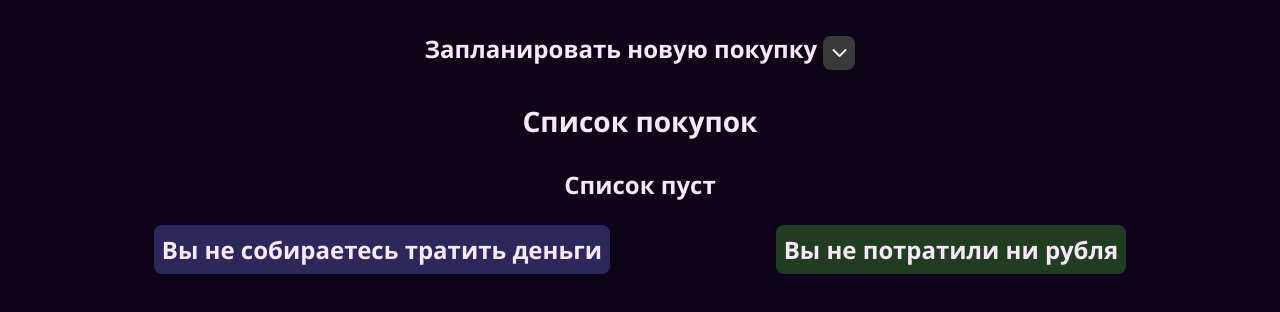
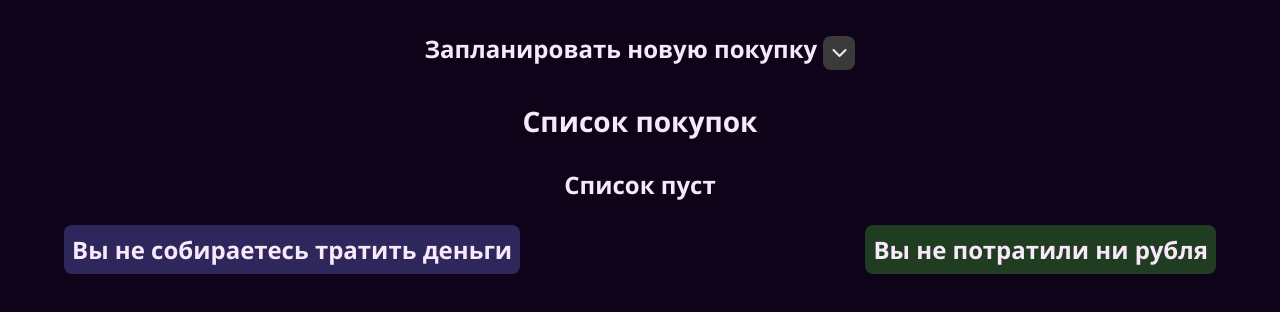
Before and after one commit to AnnaArmodillo/shopping-list-react-ts, a React (Vite) app: page / in a window 1280 px wide. Shown: the top 312 px of the page. Built offline with nearby package versions, Linux system fonts and the light colour scheme.

Commit message:
Исправлены стили

```diff
--- a/src/components/Item/item.module.scss
+++ b/src/components/Item/item.module.scss
@@ -28,7 +28,7 @@
 
 .buttonsWrapper {
     display: flex;
-    justify-content: space-evenly;
+    justify-content: space-between;
     margin-bottom: 12px;
 }
 
--- a/src/components/List/list.module.scss
+++ b/src/components/List/list.module.scss
@@ -7,7 +7,7 @@
     padding: 8px;
     margin: 4px auto;
     overflow-x: scroll;
-    width: 60%;
+    width: 80%;
 }
 
 .list::-webkit-scrollbar {
--- a/src/components/ListInfo/listInfo.module.scss
+++ b/src/components/ListInfo/listInfo.module.scss
@@ -1,7 +1,8 @@
 .wrapper {
+    width: 90%;
     display: flex;
-    justify-content: space-evenly;
-    margin: 24px 0;
+    justify-content: space-between;
+    margin: 24px auto;
     gap: 12px;
 }
 
```
Also changed, not shown: 1 other file (tests, documents, lock files or other folders).
